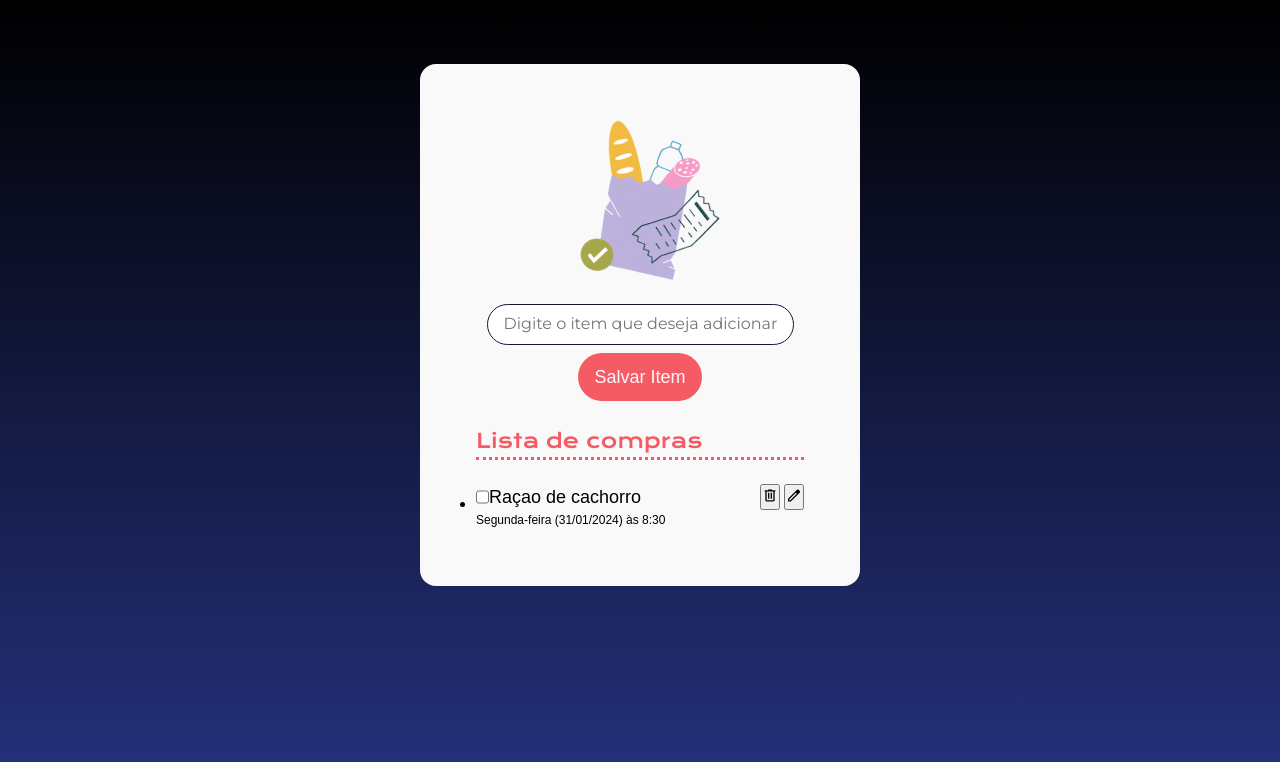
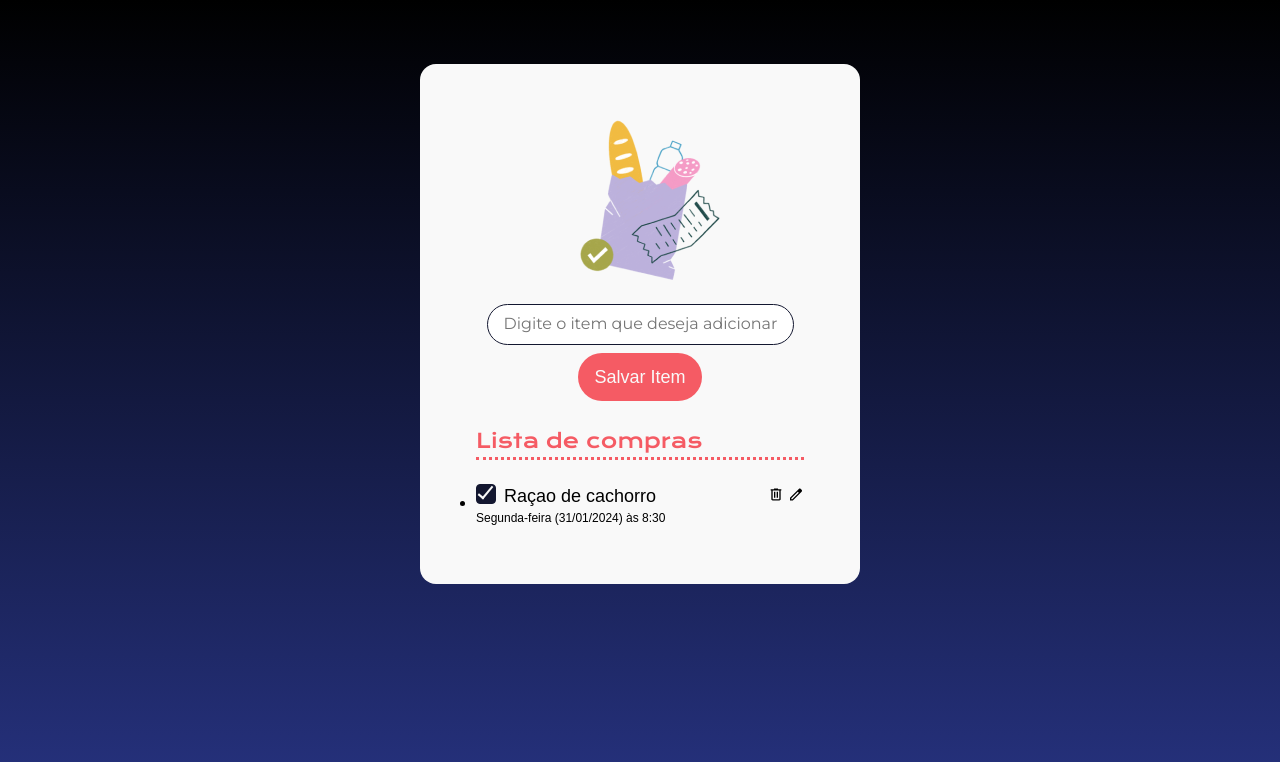
Before and after one commit to Reni-amorim/aulajs2, a plain HTML site: page index.html in a window 1280 px wide. Drawn offline with nearby package versions, Linux system fonts and the light colour scheme; files whose address does not match are found by name; a web font is replaced by a local one.

Commit message:
style checkbox button

```diff
--- a/index.html
+++ b/index.html
@@ -26,14 +26,19 @@
             <li>
                 <div class="item-lista-container">
                     <div class="container-nome-compra">
-                        <input type="checkbox" />
+                        <div class="checkbox-container">
+                            <label for="checkbox-1">
+                                <input type="checkbox" class="checkbox-input" id="checkbox-1"/>
+                                <div class="checkbox-customizado checked"></div>
+                            </label>
+                        </div>
                         <p>Raçao de cachorro</p>
                     </div>
                     <div>
-                        <button>
+                        <button class="botao-acao">
                             <img src="./img/delete.svg" alt="remover">
                         </button>
-                        <button>
+                        <button class="botao-acao">
                             <img src=".img/edit.svg" alt="editar">
                         </button>
                     </div>
--- a/styles.css
+++ b/styles.css
@@ -113,3 +113,40 @@ ul {
     font-size: 12px;
     line-height: 20px;
 }
+
+.checkbox-input {
+    display: none;
+}
+
+.checkbox-customizado   {
+    width: 20px;
+    height: 20px;
+    background-color: var(--neutro);
+    border: 1px solid var(--preto);
+    cursor: pointer;
+    border-radius: 4px;
+    margin-right: 8px;
+}
+
+.checked {
+    background-color: var(--preto);
+    position: relative;
+}
+
+.checked::after {
+    content: "";
+    position: absolute;
+    left: 30%;
+    top: -10%;
+    width: 5px;
+    height: 14px;
+
+    border-top: 2px solid var(--neutro);
+    border-left: 2px solid var(--neutro);
+    transform: rotate(-140deg);
+}
+
+.botao-acao {
+    background-color: transparent;
+    border: none;
+}
```
